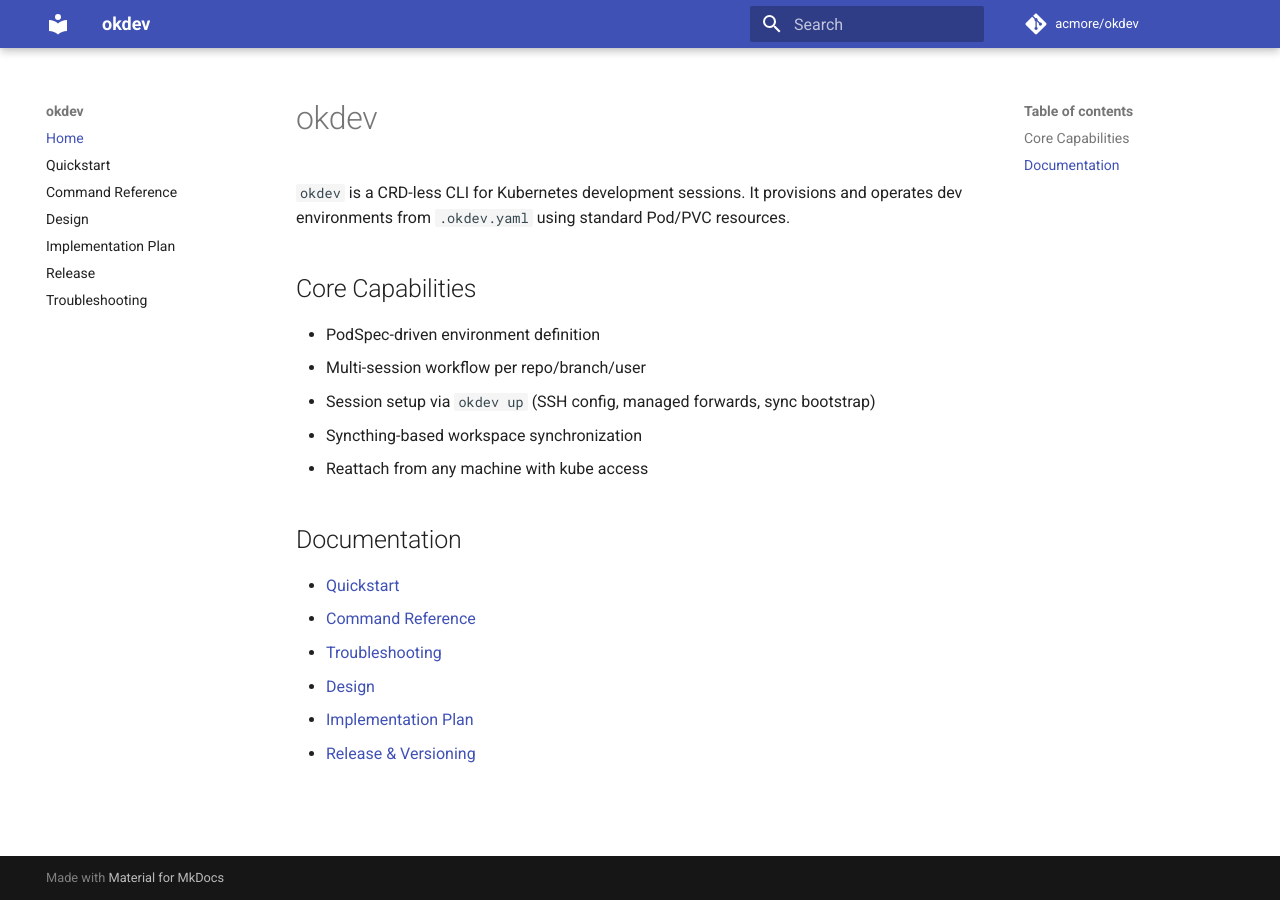
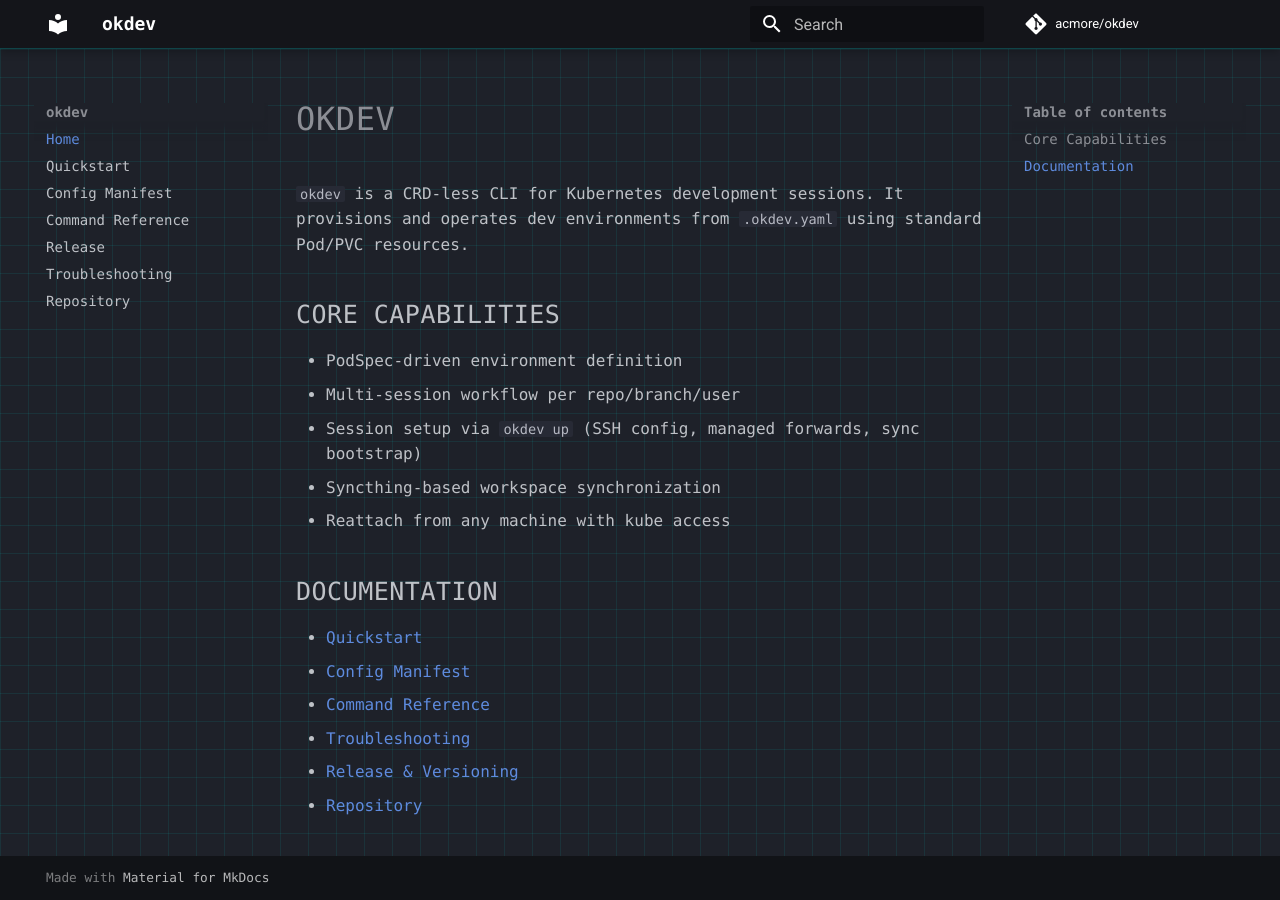
Before and after one commit to acmore/okdev, an MkDocs documentation site: the page built from docs/index.md, in a window 1280 px wide. Built offline with MkDocs 1.6.1 and Material for MkDocs 9.7.7, drawn with Linux system fonts in a browser that asks for light colours; comment, search, counter and statistics services are not loaded.

Commit message:
docs(site): add config manifest reference and dark tech theme

```diff
--- a/docs/index.md
+++ b/docs/index.md
@@ -14,8 +14,8 @@
 ## Documentation
 
 - [Quickstart](quickstart.md)
+- [Config Manifest](config-manifest.md)
 - [Command Reference](command-reference.md)
 - [Troubleshooting](troubleshooting.md)
-- [Design](okdev-design.md)
-- [Implementation Plan](okdev-implementation-plan.md)
 - [Release & Versioning](release.md)
+- [Repository](https://github.com/acmore/okdev)
--- /dev/null
+++ b/docs/stylesheets/extra.css
@@ -0,0 +1,39 @@
+:root {
+  --okdev-grid: rgba(0, 255, 255, 0.08);
+  --okdev-edge: rgba(0, 255, 255, 0.2);
+}
+
+.md-typeset,
+.md-header__title,
+.md-nav__title,
+.md-nav__item,
+.md-typeset h1,
+.md-typeset h2,
+.md-typeset h3,
+.md-typeset code,
+.md-nav,
+.md-tabs {
+  font-family: "JetBrains Mono", "SFMono-Regular", Menlo, Consolas, monospace;
+}
+
+.md-main {
+  background-image:
+    linear-gradient(var(--okdev-grid) 1px, transparent 1px),
+    linear-gradient(90deg, var(--okdev-grid) 1px, transparent 1px);
+  background-size: 28px 28px;
+}
+
+.md-typeset h1,
+.md-typeset h2 {
+  letter-spacing: 0.02em;
+  text-transform: uppercase;
+}
+
+.md-typeset pre > code {
+  border: 1px solid var(--okdev-edge);
+}
+
+.md-header,
+.md-tabs {
+  border-bottom: 1px solid var(--okdev-edge);
+}
--- a/mkdocs.yml
+++ b/mkdocs.yml
@@ -4,10 +4,21 @@
 repo_name: acmore/okdev
 theme:
   name: material
+  palette:
+    - scheme: slate
+      primary: black
+      accent: cyan
   features:
     - navigation.sections
     - navigation.expand
     - content.code.copy
+    - navigation.top
+extra_css:
+  - stylesheets/extra.css
+exclude_docs: |
+  okdev-design.md
+  okdev-implementation-plan.md
+  plans/**
 markdown_extensions:
   - admonition
   - tables
@@ -16,8 +27,8 @@
 nav:
   - Home: index.md
   - Quickstart: quickstart.md
+  - Config Manifest: config-manifest.md
   - Command Reference: command-reference.md
-  - Design: okdev-design.md
-  - Implementation Plan: okdev-implementation-plan.md
   - Release: release.md
   - Troubleshooting: troubleshooting.md
+  - Repository: https://github.com/acmore/okdev
```
Also changed, not shown: docs/config-manifest.md (added, +185 -0 lines).
